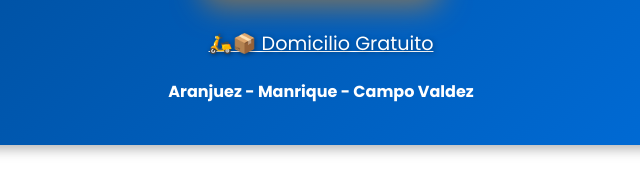
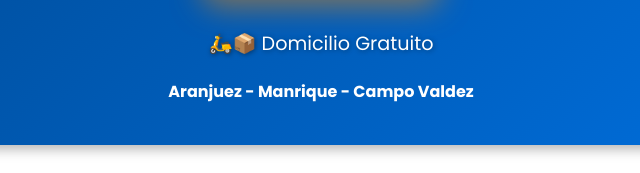
Before and after one commit to Azhura0101/SaborBagreno.github.io, a plain HTML site: page index.html in a window 1280 px wide. Shown: the part 356-529 px from the top of the page, 319-959 px from the left. Drawn offline with Linux system fonts and the light colour scheme.

Commit message:
Update index.html

```diff
--- a/index.html
+++ b/index.html
@@ -23,7 +23,7 @@
         <h1>Sabor Bagreño</h1>
         <p>Pescados, Almuerzos, Desayunos</p>
         <p class="hero">¡Desde $14.000!</p>
-        <p style="text-decoration:underline;">🛵📦 Domicilio Gratuito</p>
+        <p class='domicilio'>🛵📦 Domicilio Gratuito</p>
         <span>Aranjuez - Manrique - Campo Valdez</span>
     </header>
 
```
